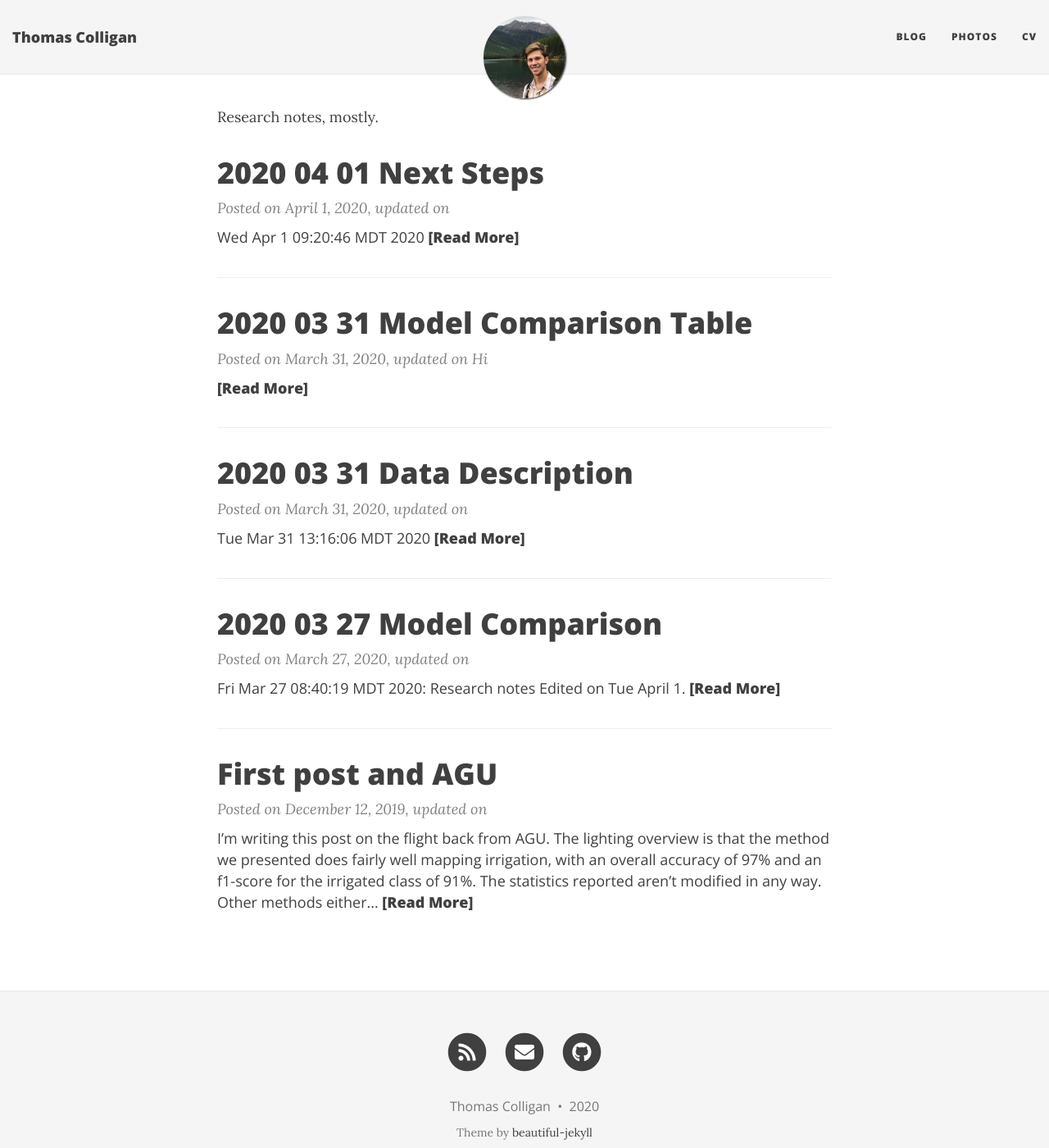
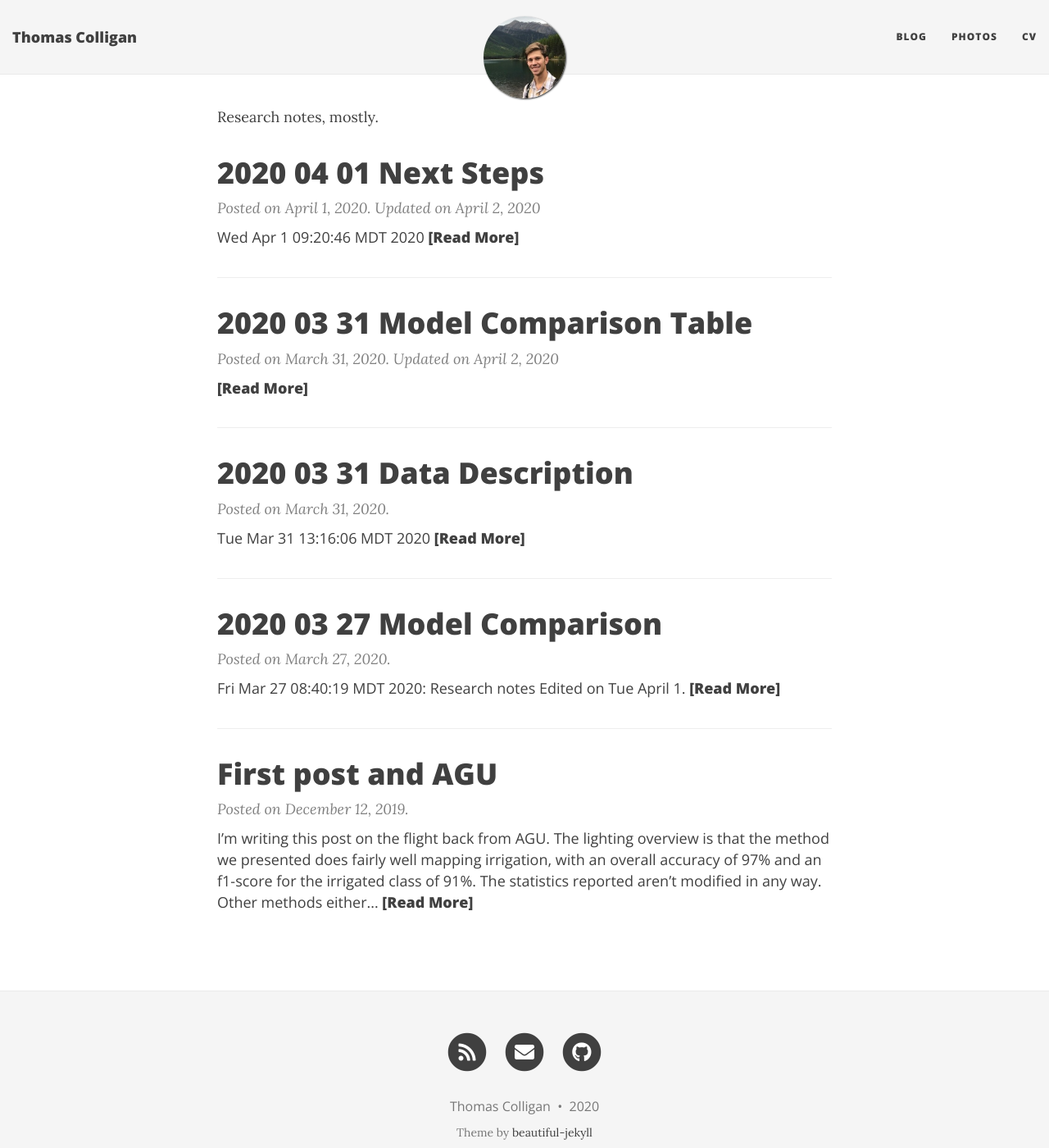
Before and after one commit to colligant/colligant.github.io, a Jekyll site: the page built from blog/index.html, in a window 1280 px wide and 1400 px high. Shown: the whole window at 82% size. Built offline with Jekyll 4.4.1, drawn with Linux system fonts in a browser that asks for light colours; nearby versions of some CDN libraries; the list of posts is cut into pages by our own code.

Commit message:
Add updated tag

```diff
--- a/_posts/2020-03-31-2020-03-31-model-comparison-table.md
+++ b/_posts/2020-03-31-2020-03-31-model-comparison-table.md
@@ -1,7 +1,7 @@
 ---
 layout: post
 published: true
-updated: Hi
+updated: Thu Apr 2 08:30:14 MDT 2020
 ---
 <style>
 .tablelines table, .tablelines td {
--- a/_posts/2020-04-01-2020-04-01-next-steps.md
+++ b/_posts/2020-04-01-2020-04-01-next-steps.md
@@ -1,6 +1,7 @@
 ---
 layout: post
 published: true
+updated: Thu Apr 2 08:24:25 MDT 2020
 ---
 Wed Apr 1 09:20:46 MDT 2020
 
--- a/blog/index.html
+++ b/blog/index.html
@@ -16,7 +16,10 @@ Research notes, mostly.
     </a>
 
     <p class="post-meta">
-    Posted on {{ post.date | date: site.date_format }}, updated on {{ post.updated | date:site.date_format }}
+    Posted on {{ post.date | date: site.date_format }}.
+    {% if post.updated %}
+	Updated on {{ post.updated | date:site.date_format }}
+    {% endif %}
     </p>
     <div class="post-entry-container">
       {% if post.image %}
```
